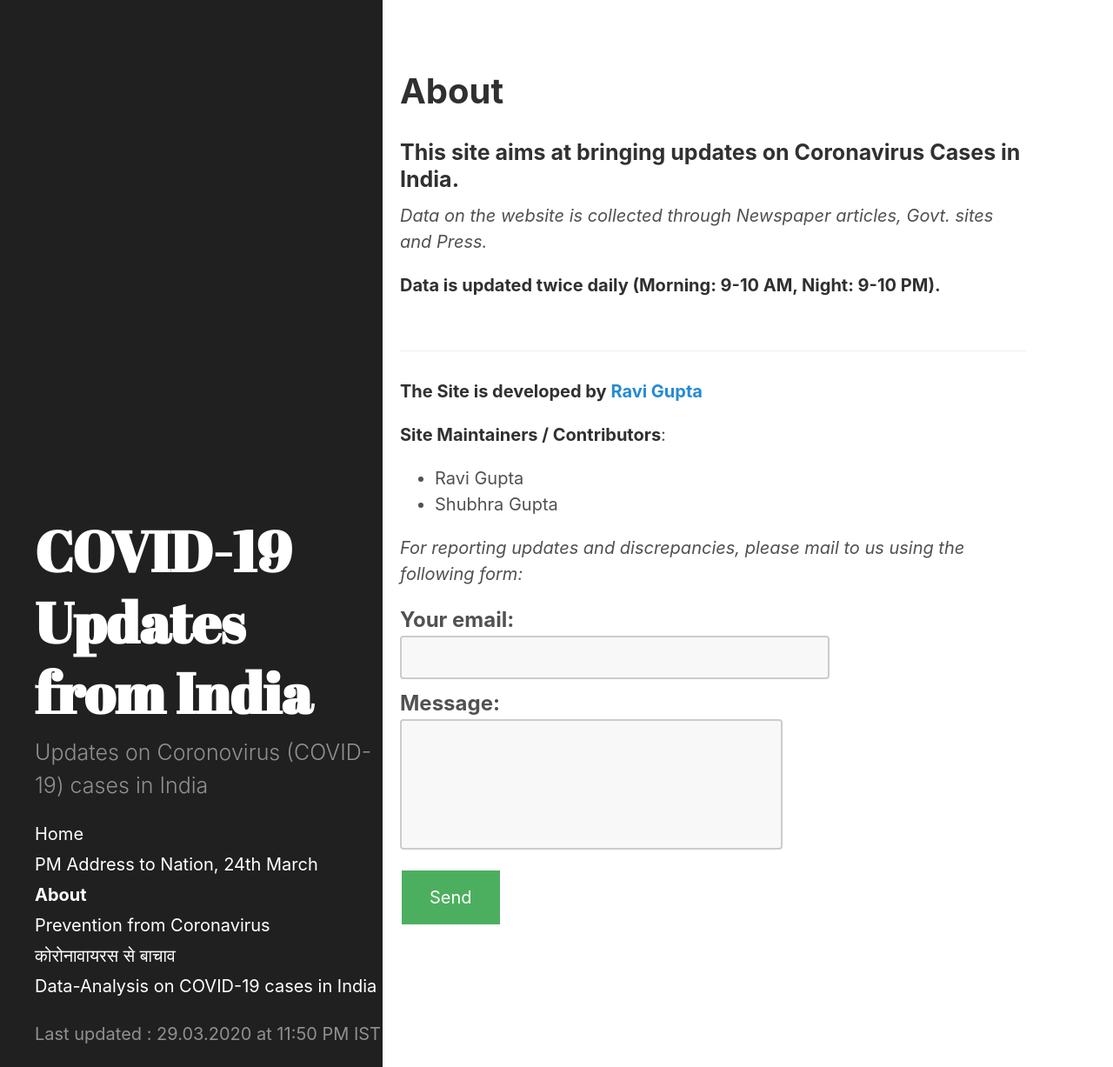
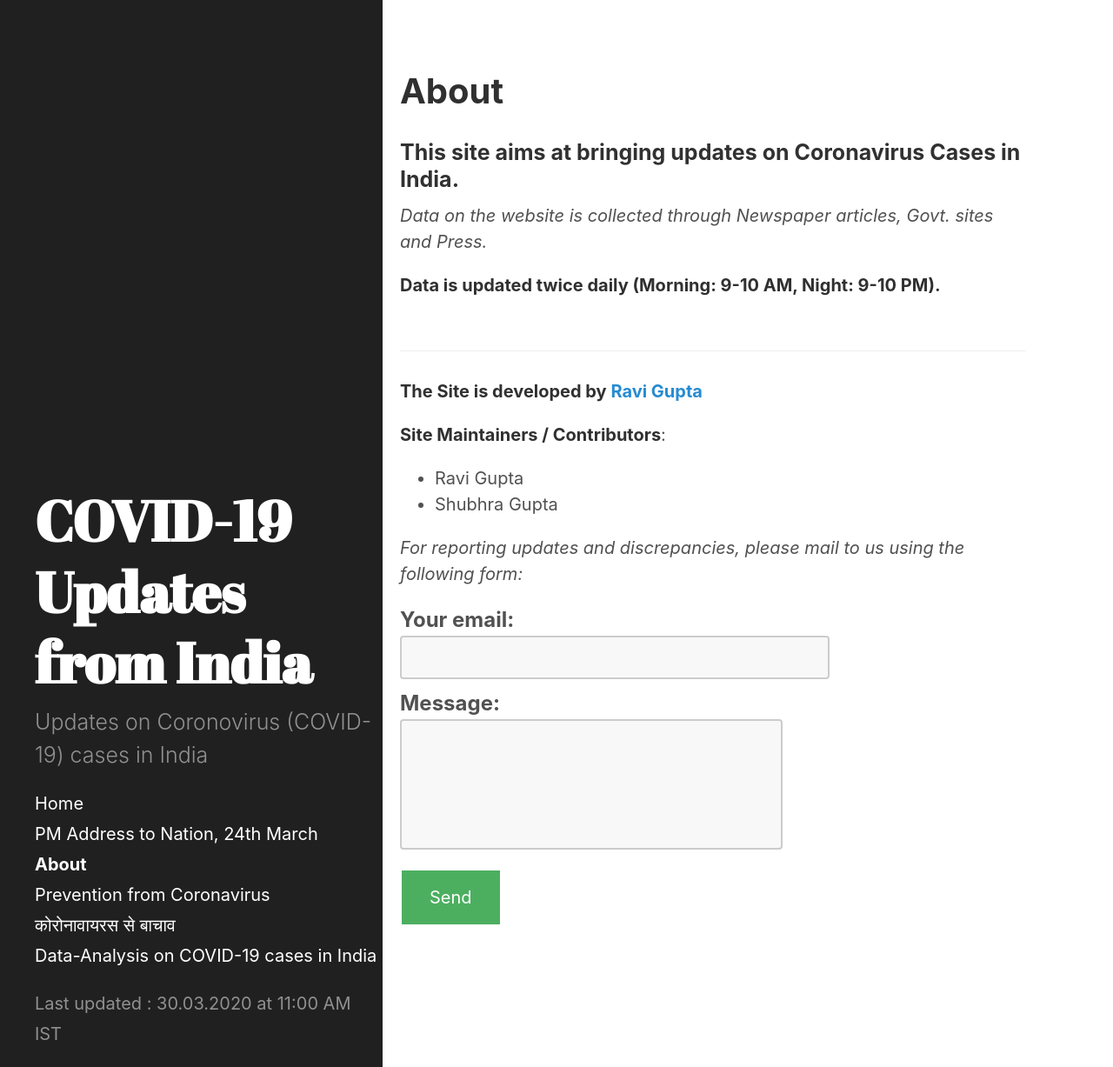
Before and after one commit to bhooraj/covid19updates-india, a Jekyll site: the page built from about.md, in a window 1280 px wide and 1227 px high. Shown: the whole window at 87% size. Built offline with Jekyll 4.4.1, drawn with Linux system fonts in a browser that asks for light colours.

Commit message:
Update last_updated.yml

```diff
--- a/_data/last_updated.yml
+++ b/_data/last_updated.yml
@@ -1 +1 @@
-- updated_on : "29.03.2020 at 11:50 PM IST"
+- updated_on : "30.03.2020 at 11:00 AM IST"
```
